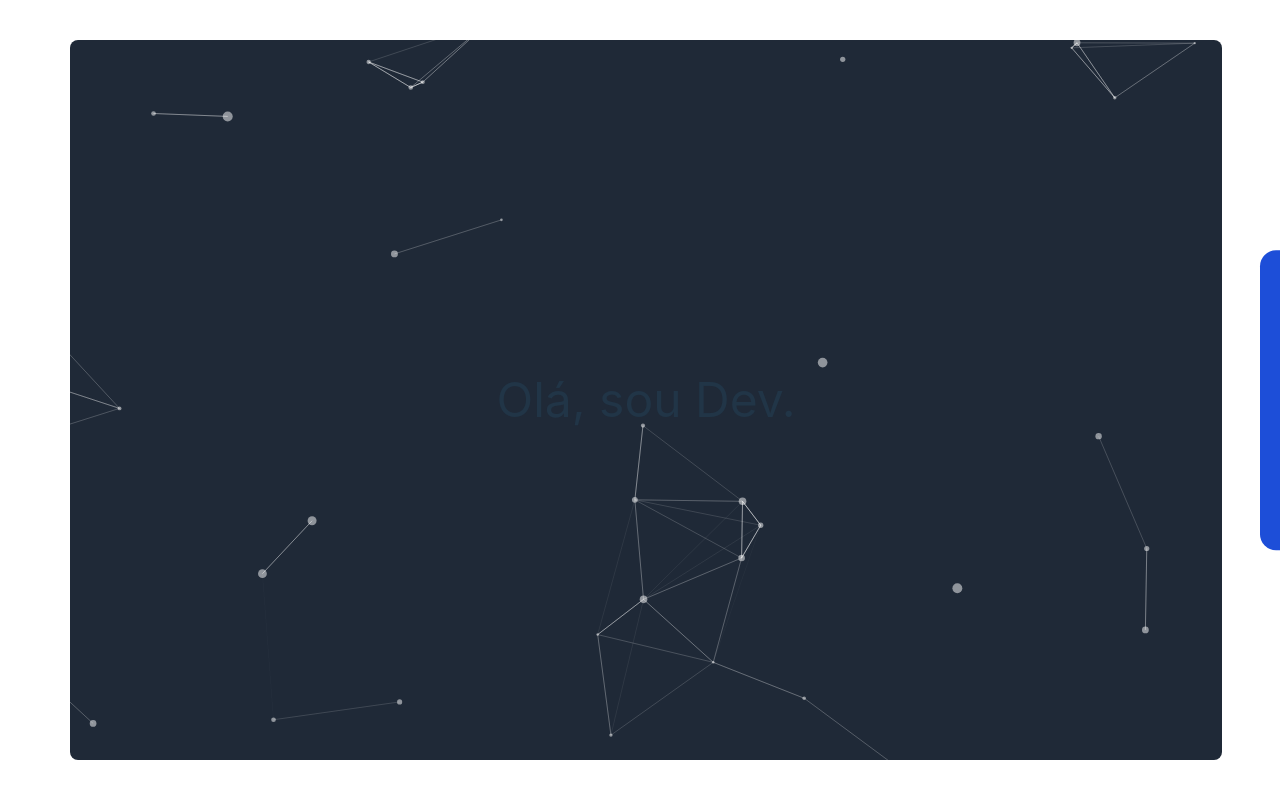
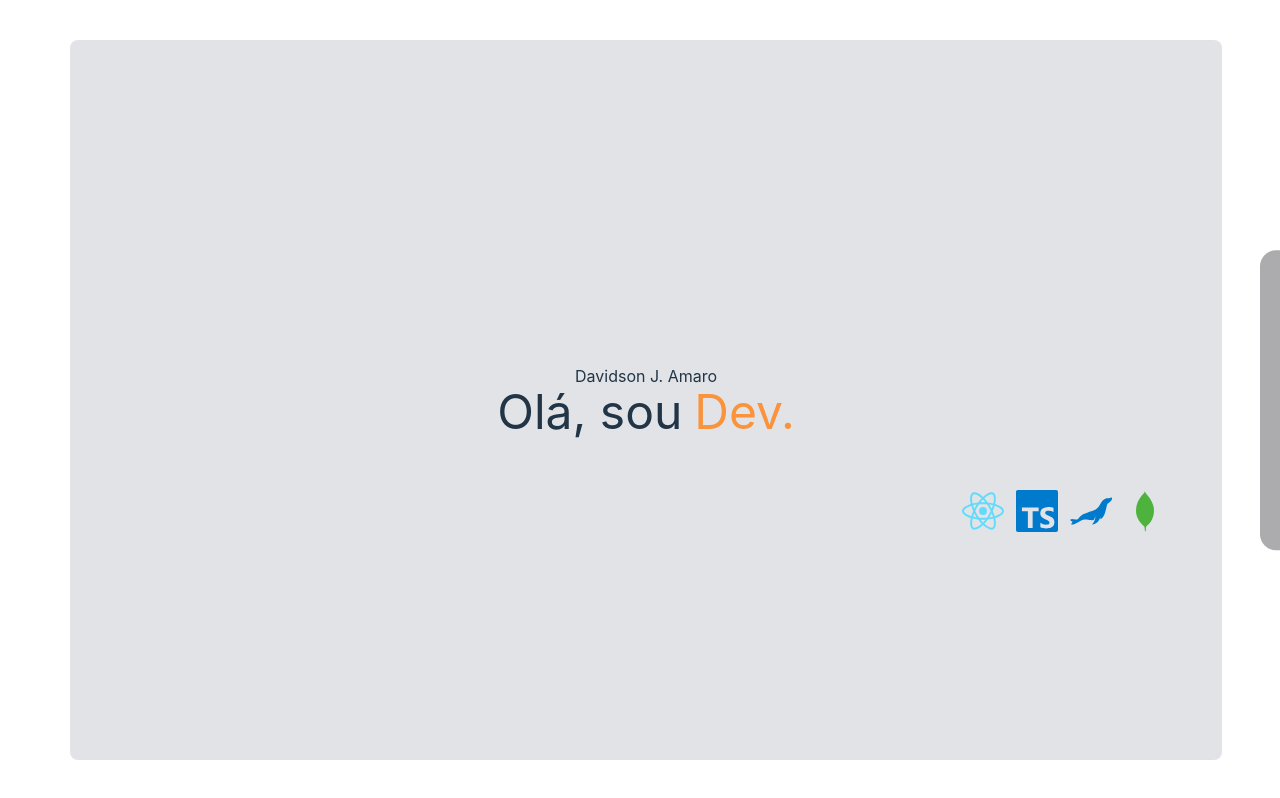
Before and after one commit to RockyPHER/portport, a React (Vite) app: page / in a window 1280 px wide. Built offline with nearby package versions, Linux system fonts and the light colour scheme.

Commit message:
chore: madruga horário oficial de chorar pela ex

```diff
--- a/package.json
+++ b/package.json
@@ -15,7 +15,8 @@
     "@tsparticles/slim": "^3.5.0",
     "lucide-react": "^0.418.0",
     "react": "^18.3.1",
-    "react-dom": "^18.3.1"
+    "react-dom": "^18.3.1",
+    "react-icons": "^5.2.1"
   },
   "devDependencies": {
     "@types/react": "^18.3.3",
--- a/src/components/button.tsx
+++ b/src/components/button.tsx
@@ -10,7 +10,7 @@ export const Button = ({
   return (
     <button
       onClick={action}
-      className="w-auto h-auto p-[15%] opacity-60 hover:opacity-100 hover:scale-110 active:scale-105 rounded-full transition-all bg-orange-400"
+      className="w-auto h-auto p-[15%] opacity-60 hover:opacity-100 hover:scale-110 active:scale-105 rounded-full transition-all bg-white text-gray-600"
     >
       {children}
     </button>
--- a/src/components/navbar.tsx
+++ b/src/components/navbar.tsx
@@ -7,7 +7,7 @@ interface NavBarProps {
 export const NavBar = ({ setCurrentPage }: NavBarProps) => {
   return (
     <div className="absolute top-[50%] translate-y-[-50%] right-[-60px] group-hover:right-10 transition-all flex flex-col justify-center items-center gap-10">
-      <div className="absolute right-[-70px] bg-blue-700 w-[150px] h-[300px] rounded-l-2xl"></div>
+      <div className="absolute right-[-70px] bg-[#313035] bg-opacity-40 group-hover:bg-opacity-100 w-[150px] h-[300px] rounded-l-2xl"></div>
       <Button action={() => setCurrentPage("Home")}>
         <HouseIcon size={42} />
       </Button>
--- a/src/components/project.tsx
+++ b/src/components/project.tsx
@@ -1,7 +1,7 @@
 export const ProjectItem = () => {
   return (
-    <div className="flex flex-col justify-center items-center">
-      <div className="w-[240px] h-[120px] flex justify-center items-center rounded-lg hover:rounded-none hover:scale-105 active:scale-100 active:rounded-2xl bg-green-600 cursor-pointer select-none transition-all">
+    <div className="flex flex-col justify-center items-center hover:scale-105 hover:shadow-xl active:scale-100 hover:bg-white bg-opacity-0 hover:bg-opacity-40 transition-all">
+      <div className="w-[240px] h-[120px] flex justify-center items-center rounded-lg hover:rounded-none bg-green-600 cursor-pointer select-none transition-all">
         Comming soon...
       </div>
       <p>description</p>
--- a/src/pages/home.tsx
+++ b/src/pages/home.tsx
@@ -1,7 +1,19 @@
+import { DiMongodb } from "react-icons/di";
+import { SiMariadb, SiReact, SiTypescript } from "react-icons/si";
+
 export const Home = () => {
   return (
-    <div className="w-full h-full flex justify-center items-center bg-gray-800">
-      <div className="text-5xl">Olá, sou Dev.</div>
+    <div className="relative w-full h-full flex flex-col justify-center items-center bg-gray-400 bg-opacity-30 select-none">
+      <div className="">Davidson J. Amaro</div>
+      <div className="flex justify-center items-center text-5xl gap-3">
+        Olá, sou <p className="text-orange-400">Dev.</p>
+      </div>
+      <div className="absolute top-[450px] right-14 flex gap-3">
+        <SiReact size={42} color="#61DBFB" />
+        <SiTypescript size={42} color="#007ACC" />
+        <SiMariadb size={42} color="#007ACC" />
+        <DiMongodb size={42} color="#4DB33D" />
+      </div>
     </div>
   );
 };
```
Also changed, not shown: 1 other file (tests, documents, lock files or other folders).
